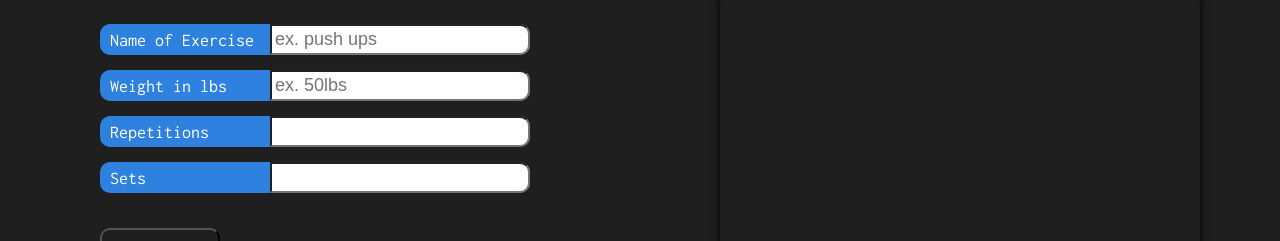
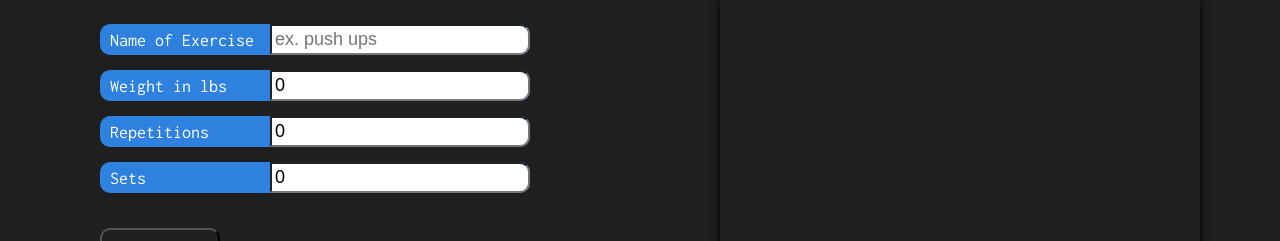
Before and after one commit to alvt55/MERN-Workout-Companion, a React (Vite) app in the folder workout-tracker/: page / in a window 1280 px wide. Shown: the part 356-597 px from the top of the page. Built offline with nearby package versions, Linux system fonts and the light colour scheme.

Commit message:
Refactored Exercise Form

```diff
--- a/workout-tracker/src/App.jsx
+++ b/workout-tracker/src/App.jsx
@@ -9,6 +9,7 @@ import './index.css'
 
 function App() {
 
+  // TODO: refactor code so there is no prop drilling
 
   return (
 
--- a/workout-tracker/src/DisplayExercises.jsx
+++ b/workout-tracker/src/DisplayExercises.jsx
@@ -32,6 +32,8 @@ function DisplayExercises(props) {
             temp += obj.sets + "x" + obj.reps + objWeight + obj.name + "\n";
         }
 
+
+        // TODO: use react states instead ex. <pre>{temp}</pre>
         document.getElementById("display-text").innerHTML = temp;
     }
 
--- a/workout-tracker/src/Exercises.jsx
+++ b/workout-tracker/src/Exercises.jsx
@@ -10,15 +10,15 @@ function Exercises(props) {
 
 
 
-    // exercises
-    const [name, setName] = useState("");
-    const [weight, setWeight] = useState(0);
-    const [sets, setSets] = useState(0);
-    const [reps, setReps] = useState(0);
+    const [currExercise, setCurrExercise] = useState(
+        {
+            name: "",
+            weight: 0,
+            sets: 0,
+            reps: 0
+        }
+    );
 
-
-
-    let currExercise = useState(null);
     const [exercises, setExercises] = useState([]);
 
     // sessions
@@ -41,29 +41,25 @@ function Exercises(props) {
     }, [sessions]);
 
 
-    // field updaters
-    function updateName(event) {
-        setName(n => event.target.value);
 
+    function handleExerciseFormChange(event) {
+        setCurrExercise(prev => {
+            return {
+                ...prev,
+                [event.target.name]: event.target.value
+            }
+        }
+
+
+        );
     }
 
-    function updateWeight(event) {
-        setWeight(w => event.target.value);
-    }
-
-    function updateReps(event) {
-        setReps(r => event.target.value);
-    }
-
-    function updateSets(event) {
-        setSets(s => event.target.value);
-    }
 
     // creating a current exercise, adding it to the list of exercises
     function addExercise() {
 
         // empty input detection
-        if (name == "" || sets == 0 || reps == 0) {
+        if (currExercise.name == "" || currExercise.sets == 0 || currExercise.reps == 0) {
             // reminder message
             document.getElementById("missing-exercise-text").style.display = "inline-block";
         }
@@ -71,14 +67,13 @@ function Exercises(props) {
         else {
 
             // capitalize first letter of exercise
-            let nameCapitalized = name.charAt(0).toUpperCase() + name.slice(1);
-
-            currExercise = {
-                name: nameCapitalized,
-                weight: weight,
-                sets: sets,
-                reps: reps
-            };
+            let nameCapitalized = currExercise.name.charAt(0).toUpperCase() + currExercise.name.slice(1);
+            setCurrExercise(prev => {
+                return {
+                    ...prev,
+                    name: nameCapitalized
+                }
+            });
 
             setExercises(e => [...e, currExercise]);
             document.getElementById('my-form').reset();
@@ -88,12 +83,14 @@ function Exercises(props) {
             document.getElementById("missing-exercise-text").style.display = "none";
 
 
-            setName("");
-            setSets(0);
-            setReps(0);
 
-
-
+            // resets current exercise
+            setCurrExercise({
+                name: "",
+                weight: 0,
+                sets: 0,
+                reps: 0
+            });
 
         }
 
@@ -112,7 +109,6 @@ function Exercises(props) {
 
         else {
 
-
             // capitalize first letter of date
             let dateCapitalized = props.date.charAt(0).toUpperCase() + props.date.slice(1);
 
@@ -126,12 +122,6 @@ function Exercises(props) {
 
             setExercises([]);
             props.reset();
-
-
-            // for debugging
-            console.log(exercises);
-            console.log(currSession);
-            console.log(sessions.length); // real length is +1 b/c useState is async
 
             document.getElementById("missing-session-text").style.display = "none";
         }
@@ -154,30 +144,35 @@ function Exercises(props) {
 
                         <div className="label-input">
                             <label >Name of Exercise</label>
-                            <input type="text" onInput={updateName} placeholder='ex. push ups' />
+                            <input type="text" onInput={handleExerciseFormChange} name="name" value={currExercise.name} placeholder='ex. push ups' />
                         </div>
 
                         <div className="label-input">
                             <label>Weight in lbs</label>
-                            <input type="number" onInput={updateWeight} placeholder='ex. 50lbs' />
+                            <input type="number" onInput={handleExerciseFormChange} name="weight" value={currExercise.weight} />
                         </div>
 
 
                         <div className="label-input">
                             <label>Repetitions </label>
-                            <input type="number" onInput={updateReps} />
+                            <input type="number" onInput={handleExerciseFormChange} name="reps" value={currExercise.reps} />
                         </div>
 
                         <div className="label-input">
                             <label>Sets</label>
-                            <input type="number" onInput={updateSets} />
+                            <input type="number" onInput={handleExerciseFormChange} name="sets" value={currExercise.sets} />
                         </div>
 
                     </form >
 
+
+                    {/* submit exercise */}
                     <button onClick={addExercise}>Add Exercise</button> <br />
                     <p id="missing-exercise-text">Please fill in all exercise fields</p>
                     <p id="exercise-count">You have added {exercises.length} exercises</p>
+
+
+                    {/* submit session */}
                     <button onClick={updateSessions} id='sessions-button'>Add session</button>
                     <p id="missing-session-text">Please fill in all session fields</p>
 
--- a/workout-tracker/src/SessionFirst.jsx
+++ b/workout-tracker/src/SessionFirst.jsx
@@ -31,6 +31,8 @@ function SessionFirst() {
 
     function updateDayPush() {
         setDay("Push");
+
+        // TODO: use state instead
         document.getElementById("push-button").style.backgroundColor = "#c8b1e4";
         document.getElementById("pull-button").style.backgroundColor = "#1f1f1f";
         document.getElementById("legs-button").style.backgroundColor = "#1f1f1f";
--- a/workout-tracker/src/Sessions.jsx
+++ b/workout-tracker/src/Sessions.jsx
@@ -19,6 +19,8 @@ function Sessions(props) {
     // resets sessions div then adds all sessions
     function displayAllSessions() {
 
+
+        // TODO: create a seperate card component
         document.getElementById('sessions-text').innerHTML = "";
 
         for (let i = 0; i < sessions.length; i++) {
```
